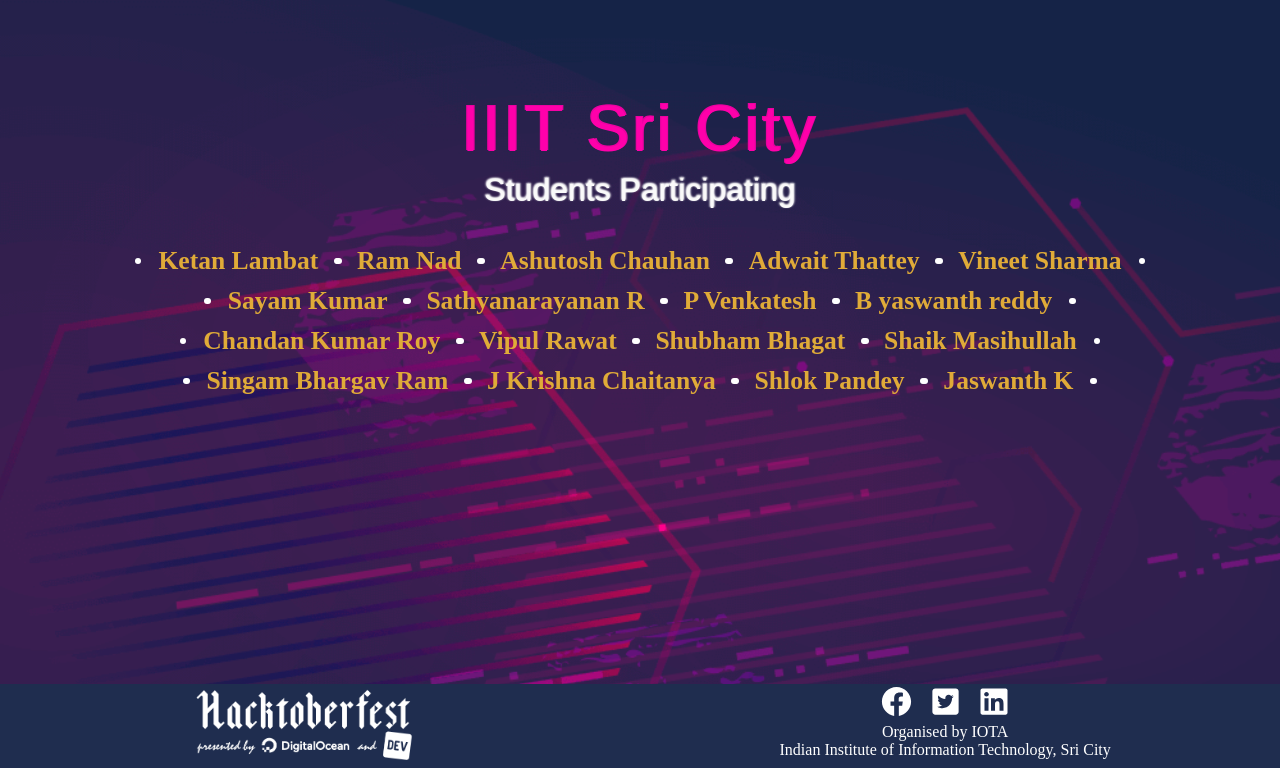
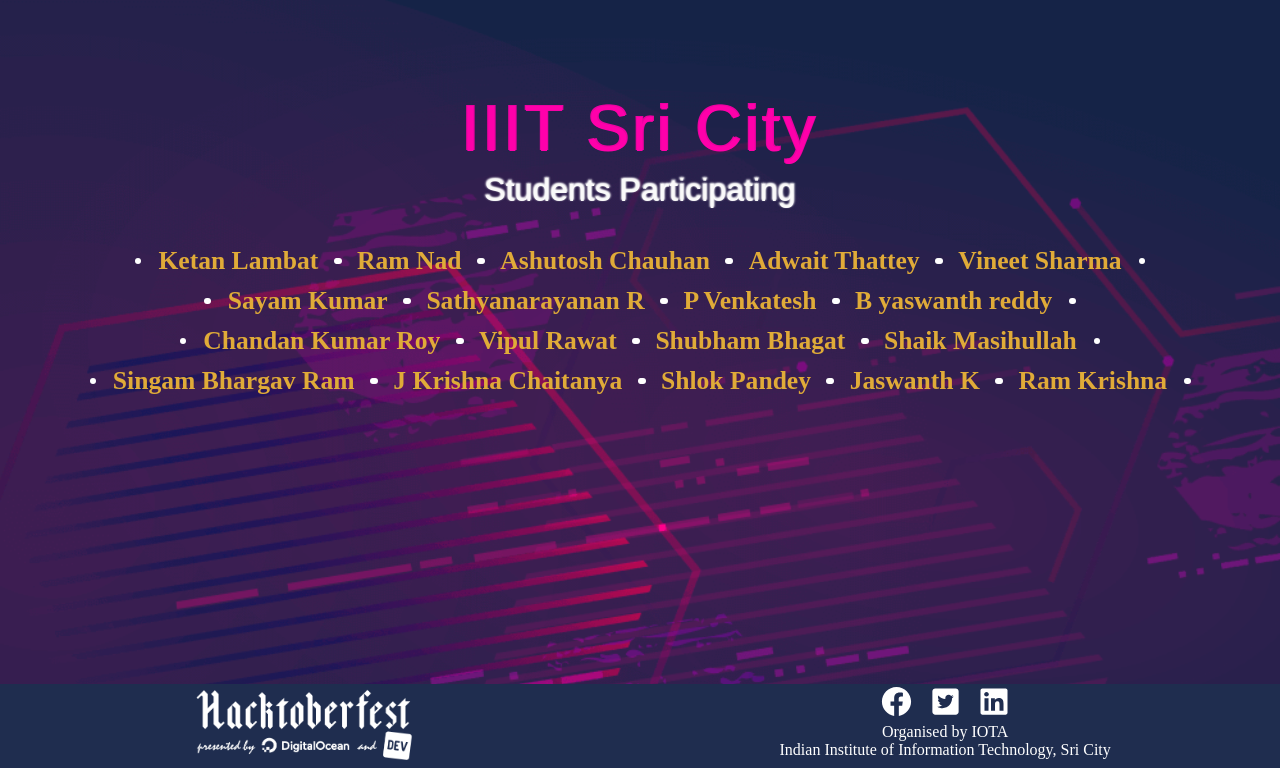
Before and after one commit to Project-Club-IIITS/hacktoberfest2019-participants, a Jekyll site: the page index.html, which Jekyll copies as it is, in a window 1280 px wide, cut to the strip 132-900 px from the top of the page. Built offline with Jekyll 4.4.1, drawn with Linux system fonts in a browser that asks for light colours; some web fonts are replaced.

Commit message:
add Ram Krishna

```diff
--- a/index.html
+++ b/index.html
@@ -63,6 +63,7 @@
                 <li><a href="https://github.com/chaitanya531">J Krishna Chaitanya</a></li>
                 <li><a href="https://github.com/b30wulffz">Shlok Pandey</a></li>
                 <li><a href="https://github.com/JazzKriss21">Jaswanth K</a></li>
+                <li><a href="https://github.com/sriram123456789">Ram Krishna</a></li>
 
             </ul>
         </div>
```
